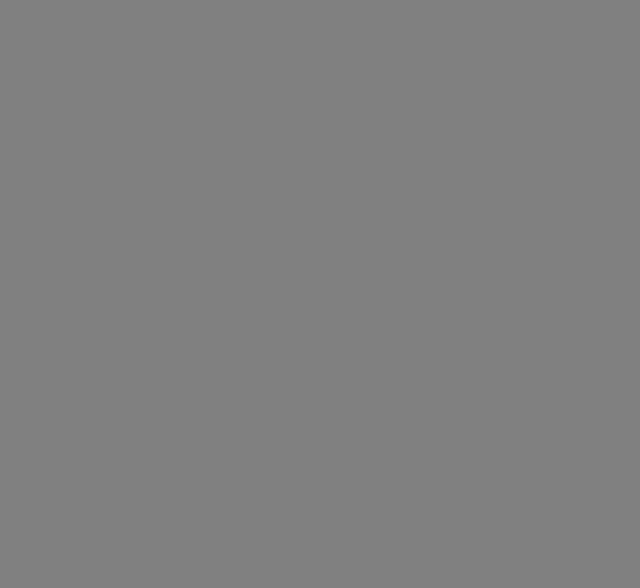
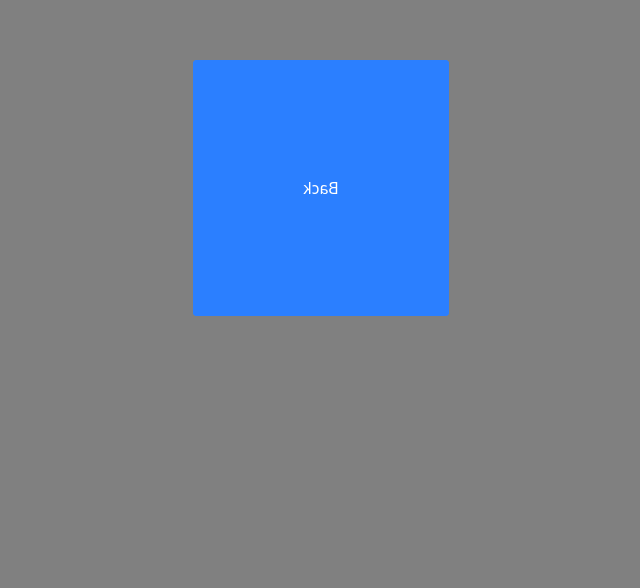
Before and after one commit to shayanshahDeveloper/farmer-motion-tasks, a React (Vite) app: page / in a window 1280 px wide. Shown: the part 212-800 px from the top of the page, without its empty margins (319-959 px from the left). Built offline with nearby package versions, Linux system fonts and the light colour scheme.

Commit message:
new Task

```diff
--- a/src/App.tsx
+++ b/src/App.tsx
@@ -14,6 +14,7 @@ import PulsingEffect from "./components/PulsingEffect";
 import ResponsiveButton from "./components/ResponsiveButton";
 import WaveEffect from "./components/WaveEffect";
 import BoxAnimaion from "./newComponents/BoxAnimaion";
+import CardFlip from "./newComponents/CardFlip";
 import DarggableBox from "./newComponents/DarggableBox";
 import FadeIn from "./newComponents/FadeIn";
 import Live from "./newComponents/Live";
@@ -70,7 +71,8 @@ const App = () => {
       {/* <DarggableBox /> */}
       {/* <ScaleButtonMotionValue /> */}
       {/* <BoxAnimaion /> */}
-      <WhileInView />
+      {/* <WhileInView /> */}
+      <CardFlip />
     </div>
   );
 };
--- /dev/null
+++ b/src/newComponents/CardFlip.tsx
@@ -0,0 +1,28 @@
+import { motion } from "motion/react";
+
+const CardFlip = () => {
+  return (
+    <div className="perspective-100 w-64 h-64">
+      <motion.div
+        initial={{ rotateX: 0 }}
+        whileInView={{ rotateY: 180 }}
+        transition={{ duration: 0.6 }}
+        style={{ transformStyle: "preserve-3d" }}
+        className="relative w-full h-full"
+      >
+        <div className="absolute w-full h-full bg-blue-500 text-white flex items-center justify-center rounded">
+          Front
+        </div>
+
+        <motion.div
+          style={{ transform: "rotateY(180)" }}
+          className="absolute w-64 h-64 bg-blue-500 text-white flex items-center justify-center rounded"
+        >
+          Back
+        </motion.div>
+      </motion.div>
+    </div>
+  );
+};
+
+export default CardFlip;
```
